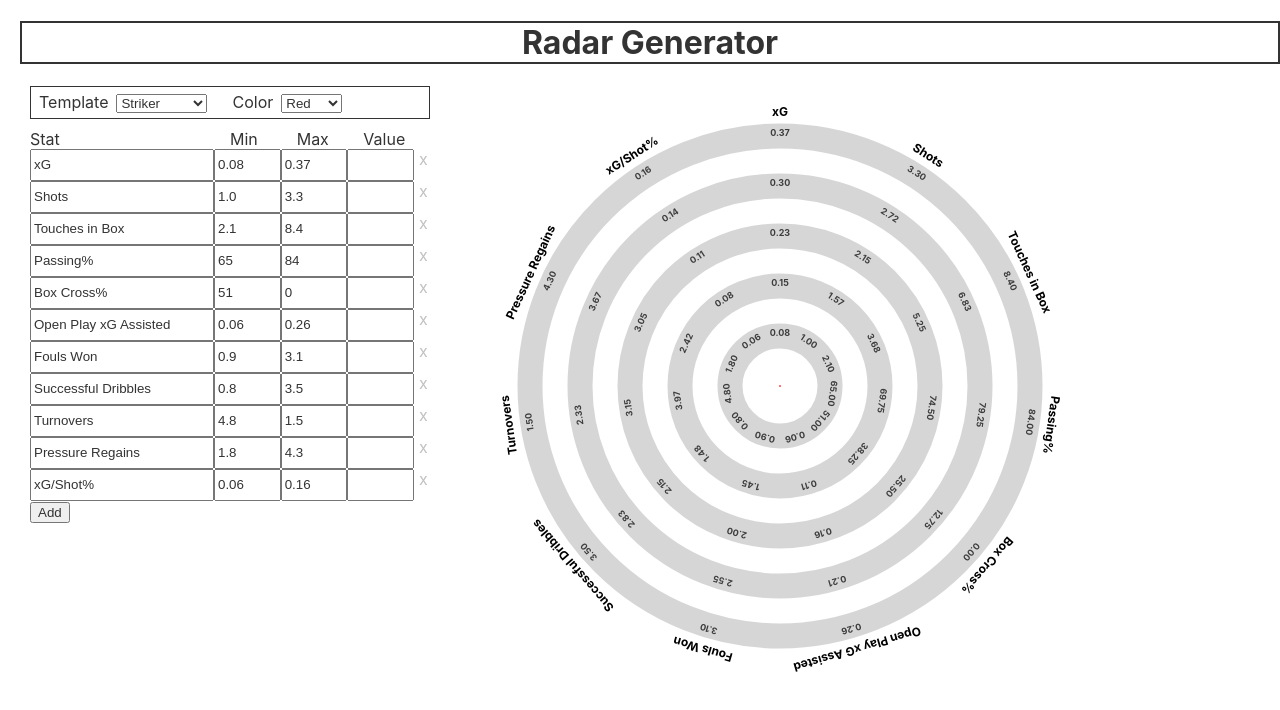
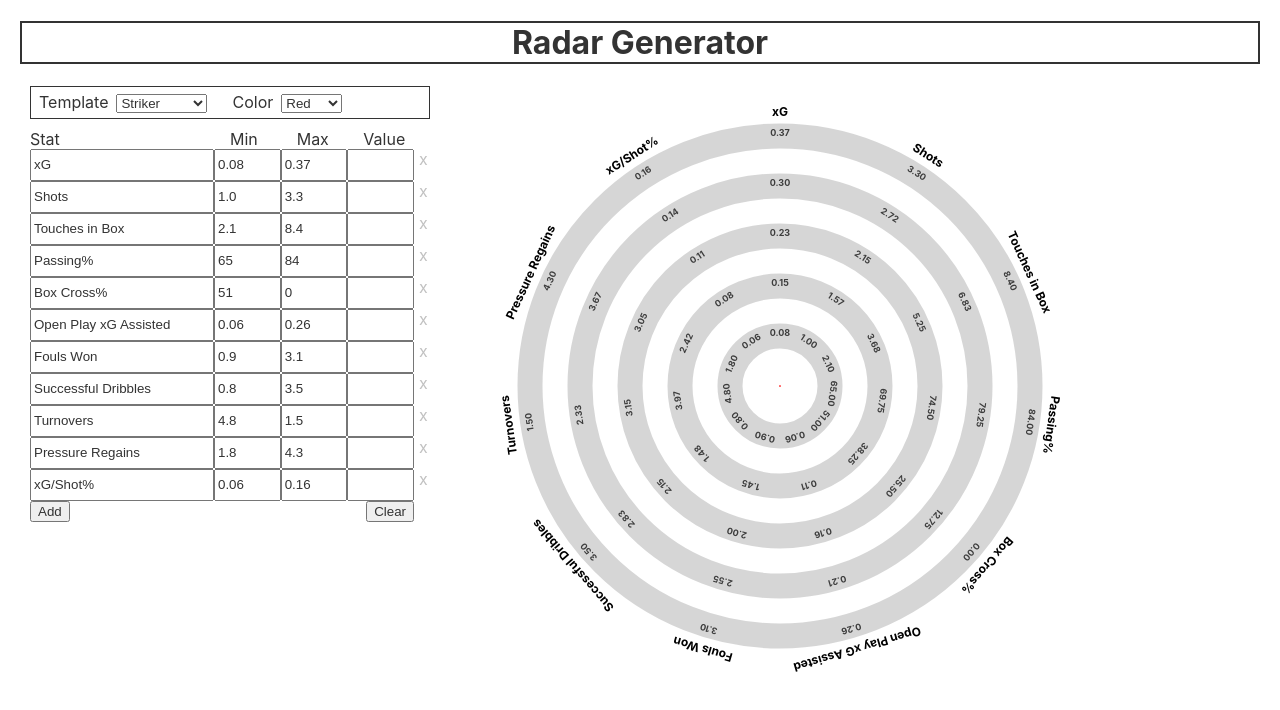
Before and after one commit to prayagko/radar-generator, a React (Create React App) app: page / in a window 1280 px wide. Shown: the top 710 px of the page. Built offline with nearby package versions, Linux system fonts and the light colour scheme.

Commit message:
added clear button

```diff
--- a/src/App.css
+++ b/src/App.css
@@ -5,6 +5,7 @@
 
 .app-header{
   margin-left:20px;
+  margin-right:20px;
   text-align: center;
   border: 2px solid;
 }
@@ -70,6 +71,13 @@
   width:0;
 }
 
+.buttons{
+  display: flex;
+  justify-content: space-between;
+  padding-right: 16px;
+
+}
+
 .delete{
   width: 32px;
   height: 32px;
--- a/src/App.js
+++ b/src/App.js
@@ -37,6 +37,14 @@ function App() {
       field: "",
       min:"",
       max:""
+    })
+    setStats(tempStats)
+  }
+
+  const clearStats = () => {
+    const tempStats = stats.map((s)=>{
+      s.value=""
+      return s
     })
     setStats(tempStats)
   }
@@ -99,6 +107,9 @@ function App() {
               <button className="add" onClick={addRow}>
                 Add
               </button>
+              <button className="clear" onClick={clearStats}>
+                Clear
+              </button>
           </div>
         </div>
         <div className="radar">
```
